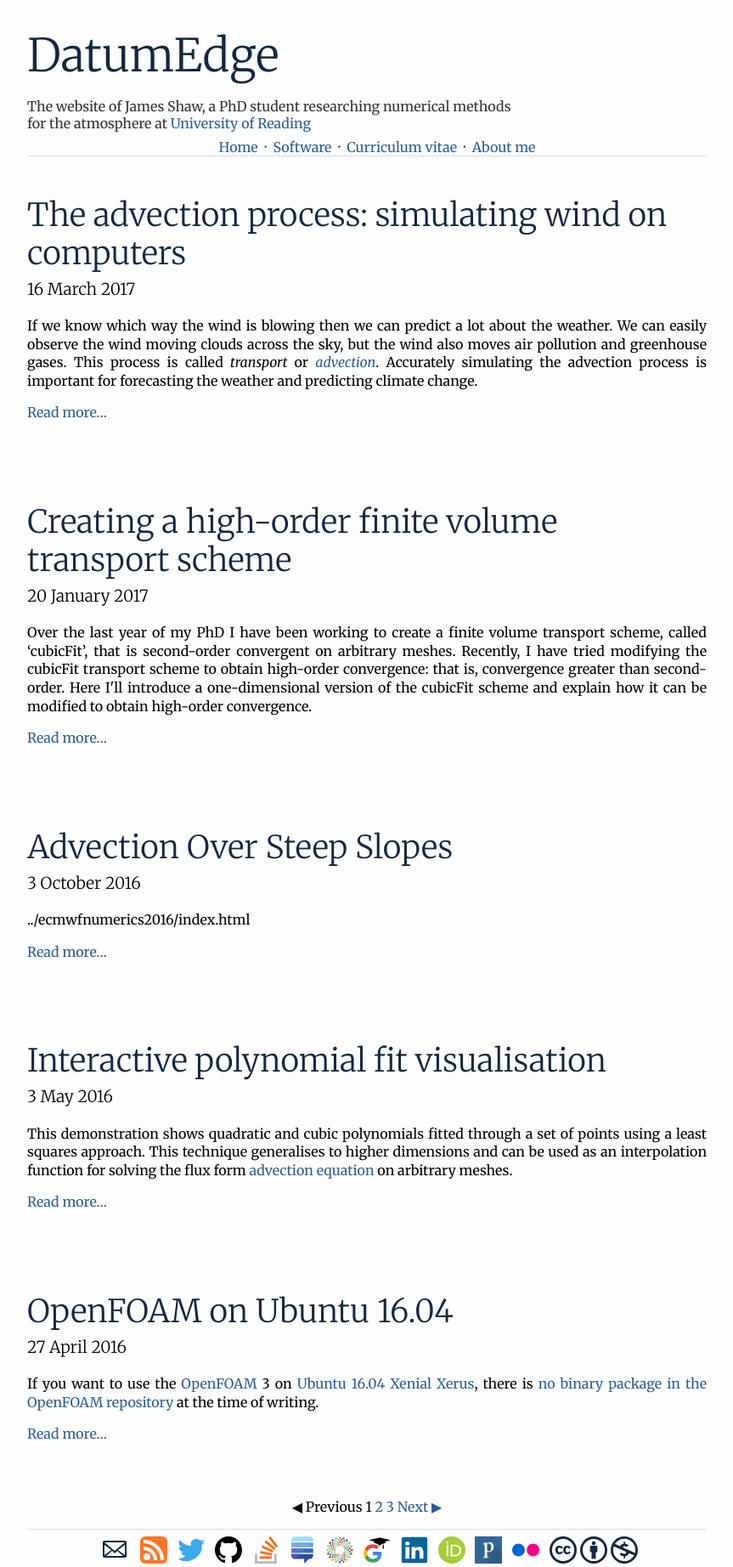
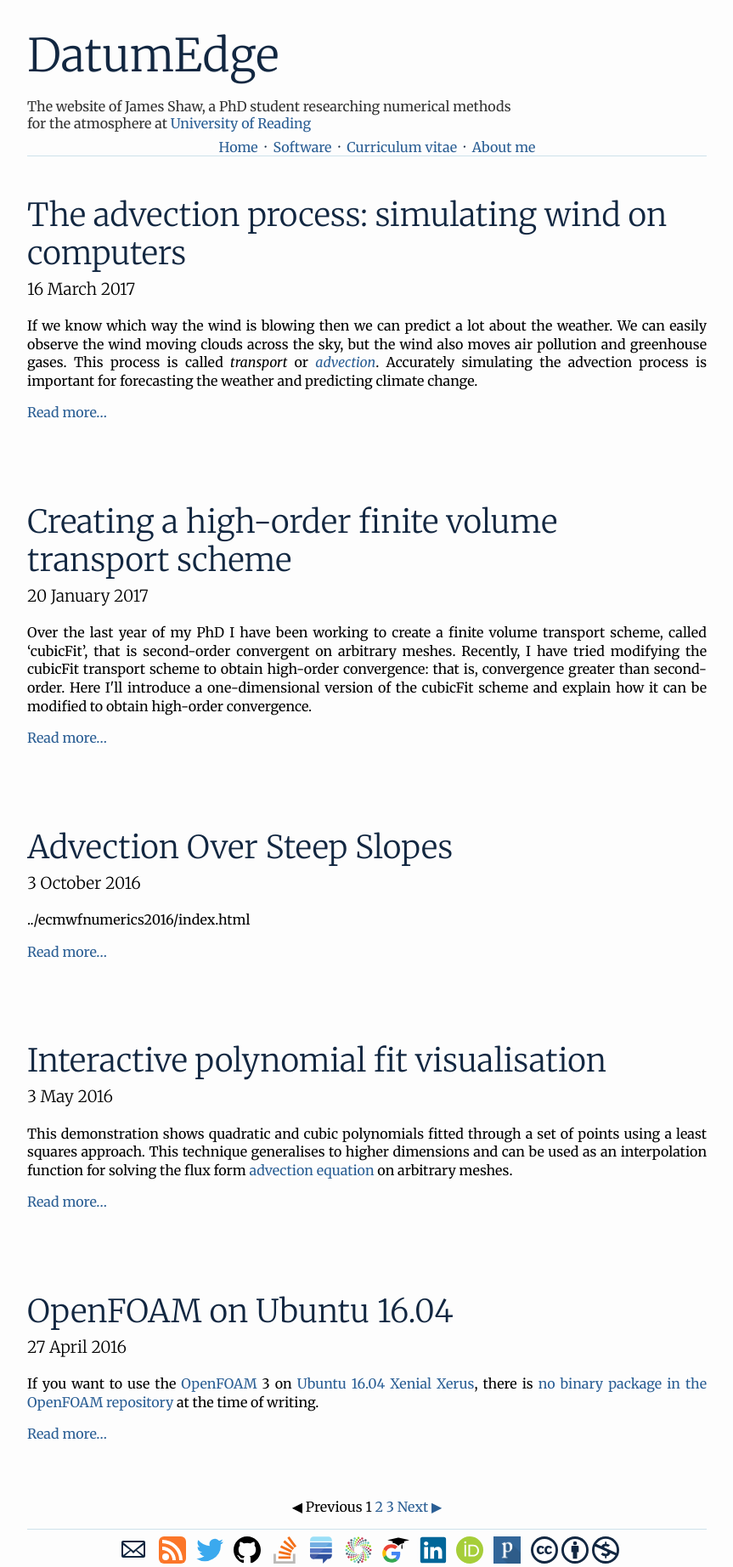
Before and after one commit to hertzsprung/hertzsprung.github.io, a Jekyll site: the page built from index.html, in a window 1280 px wide. Shown: the whole page at 85% size, without its empty margins (208-1071 px from the left). Built offline with Jekyll 4.4.1, drawn with Linux system fonts in a browser that asks for light colours; the list of posts is cut into pages by our own code.

Commit message:
remove flickr link

```diff
--- a/_includes/footer.html
+++ b/_includes/footer.html
@@ -141,14 +141,6 @@
         <img width="32" src="/images/publons.png"/>
       </a>
     </li>
-    <li>
-      <a title="Flickr" href="https://flickr.com/{{ site.flickr_username }}">
-        <svg width="32" height="32" xmlns="http://www.w3.org/2000/svg" viewBox="28.861 41.416 47.754 22.153">
-            <path fill="#FF0084" d="M54.461,52.492c0,6.117,4.96,11.077,11.078,11.077c6.117,0,11.076-4.96,11.076-11.077 s-4.959-11.076-11.076-11.076C59.421,41.416,54.461,46.375,54.461,52.492z"/>
-            <path fill="#0063DC" d="M28.861,52.492c0,6.117,4.959,11.077,11.077,11.077s11.077-4.96,11.077-11.077s-4.959-11.076-11.077-11.076 S28.861,46.375,28.861,52.492z"/>
-        </svg>
-      </a>
-    </li>
     <li class="license">
       <a title="CC BY-NC 4.0" href="https://creativecommons.org/licenses/by-nc/4.0/">
         <svg width="32" height="32" viewBox="5.5 -3.5 64 64" xmlns="http://www.w3.org/2000/svg">
```
